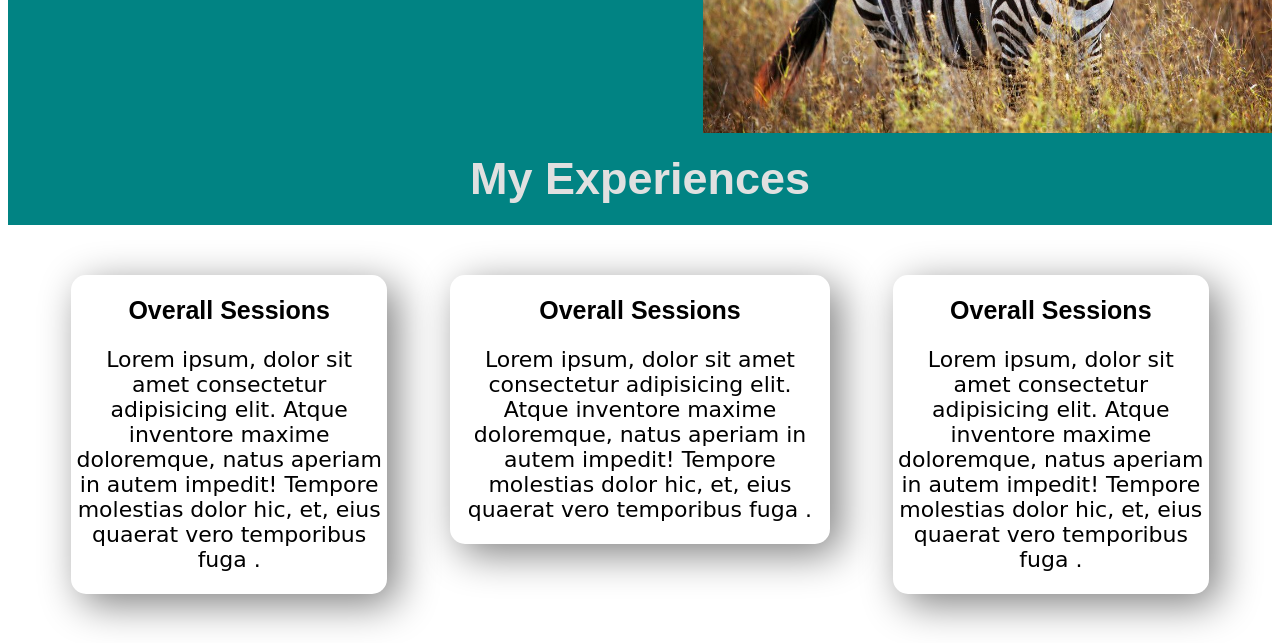
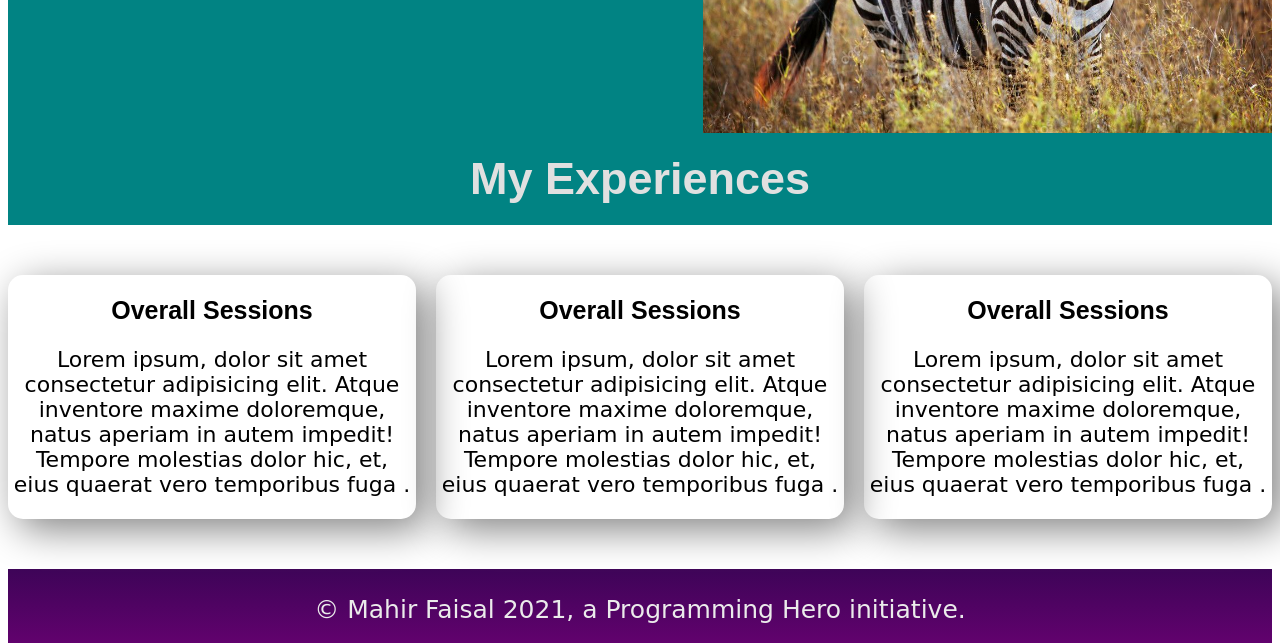
Before and after one commit to mdmahirfaisal/Animal-web-site, a plain HTML site: page index.html in a window 1280 px wide. Shown: the part 1424-2067 px from the top of the page. Drawn offline with Linux system fonts and the light colour scheme; a web font is replaced by a local one.

Commit message:
style added

```diff
--- a/index.html
+++ b/index.html
@@ -100,7 +100,7 @@
 
     <h1 class="animal-name">My Experiences</h1>
     <section id="experiences">
-        <div class="container">
+        <div class="experience-container">
             <div id="left-box" class="box-width">
                 <h2 class="exp-color">Overall Sessions </h2>
                 <p class="exp-color">Lorem ipsum, dolor sit amet consectetur adipisicing elit. Atque inventore maxime
--- a/style.css
+++ b/style.css
@@ -132,20 +132,24 @@ p{
 /* start  experiences */
 #experiences{
     background-color:rgb(255, 255, 255) ;
-    display: flex;
+    /* display: flex; */
+}
+.experience-container{
+    display: grid;
+    grid-template-columns: repeat(3, 1fr);
+    grid-gap: 20px;
+
 }
 .box-width{
-    width: 25%;
     margin-top: 50px;
     margin-bottom: 50px;
     text-align: center;
     padding: 0 5px;
-    text-align: center;
     border-radius: 15px;
     box-shadow: 10px 10px 40px gray;
     box-sizing: border-box;
 }
-#left-box{
+/* #left-box{
     margin-left: 5%;
     float: left;
 
@@ -160,7 +164,7 @@ p{
     margin-right: 5%;
     float: right;
 
-}
+} */
 .exp-color{
     color: black;
 }
```
